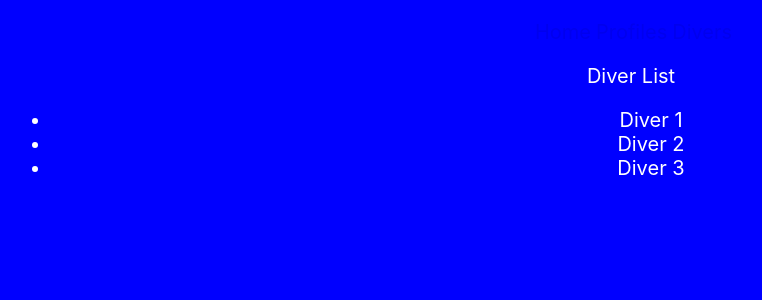
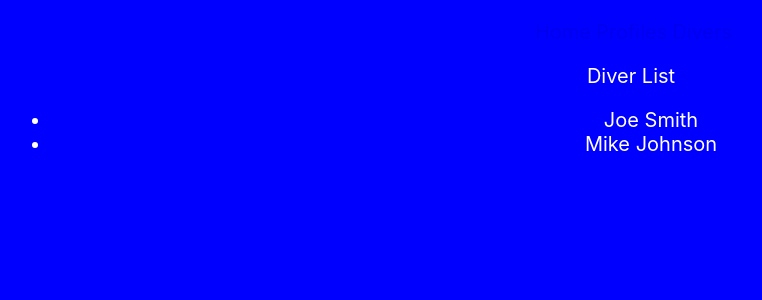
Before and after one commit to jgrantbrown/scubabook, a React (Create React App) app: page /divers in a window 1280 px wide. Shown: the top 300 px of the page, without its empty margins (9-771 px from the left). Built offline with nearby package versions, Linux system fonts and the light colour scheme.

Commit message:
stub out the list of divers to soon get from back end

```diff
--- a/src/App.css
+++ b/src/App.css
@@ -19,6 +19,10 @@ a:active - a link the moment it is clicked */
   color: pink;
 }
 
+.Nav_link:visited:hover{
+  color: yellow;
+}
+
 .homeScreen{
   text-align: center;
   background: blue;
--- a/src/components/DiversList/DiversList.js
+++ b/src/components/DiversList/DiversList.js
@@ -1,18 +1,23 @@
 import React from 'react';
 
+// LAter to get from backend
+let divers = [{id:1, firstName: "Joe", lastName: "Smith"},{id:2, firstName: "Mike", lastName: "Johnson"}]
+const listDivers = divers.map((diver)=>
+  <li>{diver.firstName} {diver.lastName} </li>)
 
-function DiversList() {
+
+class DiversList extends React.Component {
+  render(){
   return (
     <div className="diverListSection">
         <p> Diver List</p>
+
           <ul>
-            <li>Diver 1</li>
-            <li>Diver 2</li>
-            <li>Diver 3</li>
+            {listDivers}
           </ul>
 
     </div>
-  );
+  )};
 }
 
 export default DiversList;
```
Also changed, not shown: src/App.js (+3 -5 lines).
